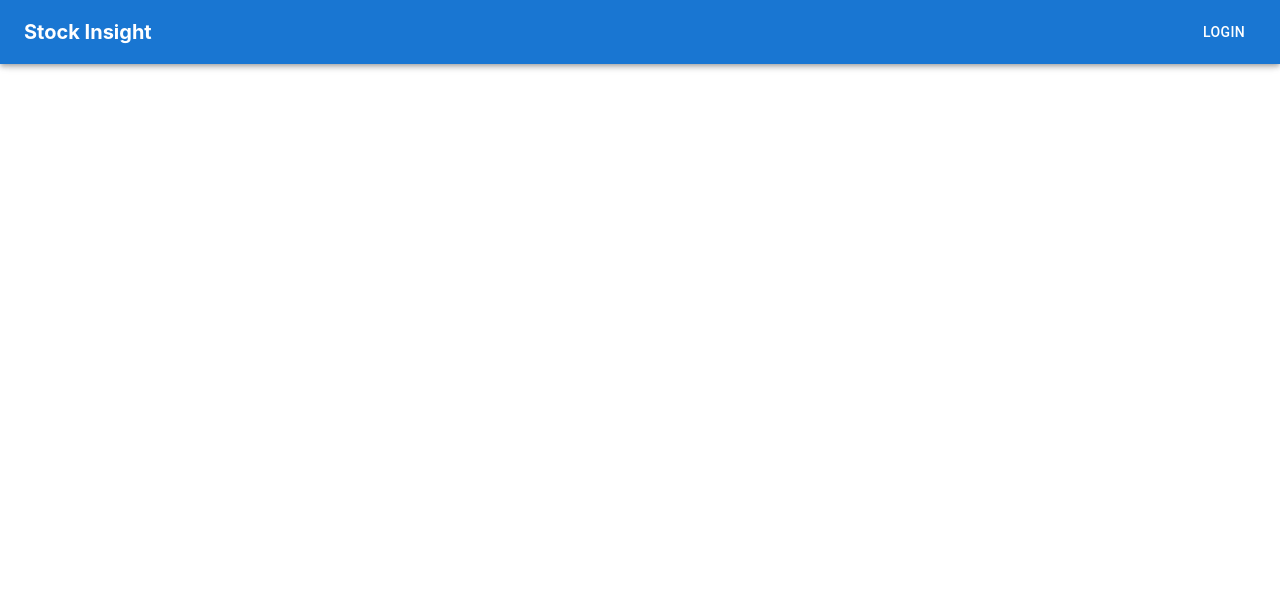
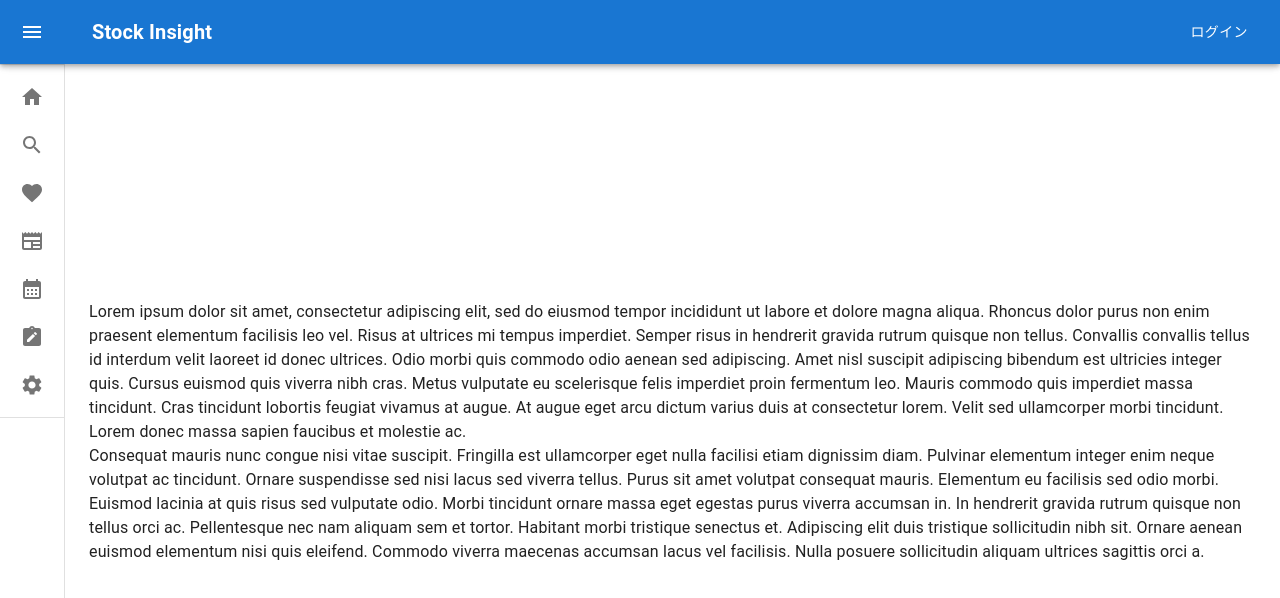
Before and after one commit to d-ishizuka/stock_insight, a React (Vite) app in the folder frontend/: page / in a window 1280 px wide. Shown: the top 598 px of the page. Built offline with nearby package versions, Linux system fonts and the light colour scheme.

Commit message:
introduce navbar

```diff
--- a/frontend/src/App.tsx
+++ b/frontend/src/App.tsx
@@ -1,11 +1,11 @@
-import { Header } from "./components/Header"
+import { MiniDrawer } from "./components/Navbar"
 
 function App() {
 
   return (
     <>
       <div className="content">
-        <Header />
+        <MiniDrawer />
       </div>
     </>
   )
--- /dev/null
+++ b/frontend/src/components/Navbar.tsx
@@ -0,0 +1,195 @@
+import * as React from 'react';
+import { styled, useTheme, Theme, CSSObject } from '@mui/material/styles';
+import { Link } from "react-router-dom";
+import Box from '@mui/material/Box';
+import MuiDrawer from '@mui/material/Drawer';
+import MuiAppBar, { AppBarProps as MuiAppBarProps } from '@mui/material/AppBar';
+import Toolbar from '@mui/material/Toolbar';
+import Button from '@mui/material/Button';
+import List from '@mui/material/List';
+import CssBaseline from '@mui/material/CssBaseline';
+import Divider from '@mui/material/Divider';
+import IconButton from '@mui/material/IconButton';
+import MenuIcon from '@mui/icons-material/Menu';
+import ChevronLeftIcon from '@mui/icons-material/ChevronLeft';
+import ChevronRightIcon from '@mui/icons-material/ChevronRight';
+import ListItem from '@mui/material/ListItem';
+import ListItemButton from '@mui/material/ListItemButton';
+import ListItemIcon from '@mui/material/ListItemIcon';
+import ListItemText from '@mui/material/ListItemText';
+import { NavbarData } from './NavbarData';
+import styles from './Header.module.css';
+
+const drawerWidth = 240;
+
+const openedMixin = (theme: Theme): CSSObject => ({
+  width: drawerWidth,
+  transition: theme.transitions.create('width', {
+    easing: theme.transitions.easing.sharp,
+    duration: theme.transitions.duration.enteringScreen,
+  }),
+  overflowX: 'hidden',
+});
+
+const closedMixin = (theme: Theme): CSSObject => ({
+  transition: theme.transitions.create('width', {
+    easing: theme.transitions.easing.sharp,
+    duration: theme.transitions.duration.leavingScreen,
+  }),
+  overflowX: 'hidden',
+  width: `calc(${theme.spacing(7)} + 1px)`,
+  [theme.breakpoints.up('sm')]: {
+    width: `calc(${theme.spacing(8)} + 1px)`,
+  },
+});
+
+const DrawerHeader = styled('div')(({ theme }) => ({
+  display: 'flex',
+  alignItems: 'center',
+  justifyContent: 'flex-end',
+  padding: theme.spacing(0, 1),
+  // necessary for content to be below app bar
+  ...theme.mixins.toolbar,
+}));
+
+interface AppBarProps extends MuiAppBarProps {
+  open?: boolean;
+}
+
+const AppBar = styled(MuiAppBar, {
+  shouldForwardProp: (prop) => prop !== 'open',
+})<AppBarProps>(({ theme, open }) => ({
+  zIndex: theme.zIndex.drawer + 1,
+  transition: theme.transitions.create(['width', 'margin'], {
+    easing: theme.transitions.easing.sharp,
+    duration: theme.transitions.duration.leavingScreen,
+  }),
+  ...(open && {
+    marginLeft: drawerWidth,
+    width: `calc(100% - ${drawerWidth}px)`,
+    transition: theme.transitions.create(['width', 'margin'], {
+      easing: theme.transitions.easing.sharp,
+      duration: theme.transitions.duration.enteringScreen,
+    }),
+  }),
+}));
+
+const Drawer = styled(MuiDrawer, { shouldForwardProp: (prop) => prop !== 'open' })(
+  ({ theme, open }) => ({
+    width: drawerWidth,
+    flexShrink: 0,
+    whiteSpace: 'nowrap',
+    boxSizing: 'border-box',
+    ...(open && {
+      ...openedMixin(theme),
+      '& .MuiDrawer-paper': openedMixin(theme),
+    }),
+    ...(!open && {
+      ...closedMixin(theme),
+      '& .MuiDrawer-paper': closedMixin(theme),
+    }),
+  }),
+);
+
+export const MiniDrawer = () => {
+  const theme = useTheme();
+  const [open, setOpen] = React.useState(false);
+
+  const handleDrawerOpen = () => {
+    setOpen(true);
+  };
+
+  const handleDrawerClose = () => {
+    setOpen(false);
+  };
+
+  return (
+    <Box sx={{ display: 'flex' }}>
+      <CssBaseline />
+      <AppBar position="fixed" open={open}>
+        <Toolbar>
+          <IconButton
+            color="inherit"
+            aria-label="open drawer"
+            onClick={handleDrawerOpen}
+            edge="start"
+            sx={{
+              marginRight: 5,
+              ...(open && { display: 'none' }),
+            }}
+          >
+            <MenuIcon />
+          </IconButton>
+          <div className={styles.headerTitle}>
+            Stock Insight
+          </div>
+          <Button color="inherit" href="#">ログイン</Button>
+        </Toolbar>
+      </AppBar>
+      <Drawer variant="permanent" open={open}>
+        <DrawerHeader>
+          <IconButton onClick={handleDrawerClose}>
+            {theme.direction === 'rtl' ? <ChevronRightIcon /> : <ChevronLeftIcon />}
+          </IconButton>
+        </DrawerHeader>
+        <Divider />
+        <List>
+          {NavbarData.map((value, key) => (
+            // TODO:ListItemにRouterのReactRouterLinkを使う
+            <ListItem key={key} disablePadding sx={{ display: 'block' }}>
+              <ListItemButton
+                sx={{
+                  minHeight: 48,
+                  justifyContent: open ? 'initial' : 'center',
+                  px: 2.5,
+                }}
+              >
+                <ListItemIcon
+                  sx={{
+                    minWidth: 0,
+                    mr: open ? 3 : 'auto',
+                    justifyContent: 'center',
+                  }}
+                >
+                  {value.icon}
+                </ListItemIcon>
+                <ListItemText primary={value.title} sx={{ opacity: open ? 1 : 0 }} />
+              </ListItemButton>
+            </ListItem>
+          ))}
+        </List>
+        <Divider />
+      </Drawer>
+      <Box component="main" sx={{ flexGrow: 1, p: 3 }}>
+        <DrawerHeader />
+        <div>
+          Lorem ipsum dolor sit amet, consectetur adipiscing elit, sed do eiusmod
+          tempor incididunt ut labore et dolore magna aliqua. Rhoncus dolor purus non
+          enim praesent elementum facilisis leo vel. Risus at ultrices mi tempus
+          imperdiet. Semper risus in hendrerit gravida rutrum quisque non tellus.
+          Convallis convallis tellus id interdum velit laoreet id donec ultrices.
+          Odio morbi quis commodo odio aenean sed adipiscing. Amet nisl suscipit
+          adipiscing bibendum est ultricies integer quis. Cursus euismod quis viverra
+          nibh cras. Metus vulputate eu scelerisque felis imperdiet proin fermentum
+          leo. Mauris commodo quis imperdiet massa tincidunt. Cras tincidunt lobortis
+          feugiat vivamus at augue. At augue eget arcu dictum varius duis at
+          consectetur lorem. Velit sed ullamcorper morbi tincidunt. Lorem donec massa
+          sapien faucibus et molestie ac.
+        </div>
+        <div>
+          Consequat mauris nunc congue nisi vitae suscipit. Fringilla est ullamcorper
+          eget nulla facilisi etiam dignissim diam. Pulvinar elementum integer enim
+          neque volutpat ac tincidunt. Ornare suspendisse sed nisi lacus sed viverra
+          tellus. Purus sit amet volutpat consequat mauris. Elementum eu facilisis
+          sed odio morbi. Euismod lacinia at quis risus sed vulputate odio. Morbi
+          tincidunt ornare massa eget egestas purus viverra accumsan in. In hendrerit
+          gravida rutrum quisque non tellus orci ac. Pellentesque nec nam aliquam sem
+          et tortor. Habitant morbi tristique senectus et. Adipiscing elit duis
+          tristique sollicitudin nibh sit. Ornare aenean euismod elementum nisi quis
+          eleifend. Commodo viverra maecenas accumsan lacus vel facilisis. Nulla
+          posuere sollicitudin aliquam ultrices sagittis orci a.
+        </div>
+      </Box>
+    </Box>
+  );
+}
--- /dev/null
+++ b/frontend/src/components/NavbarData.tsx
@@ -0,0 +1,46 @@
+import React from "react";
+import HomeIcon from '@mui/icons-material/Home';
+import SearchIcon from "@mui/icons-material/Search";
+import FavoriteIcon from '@mui/icons-material/Favorite';
+import NewspaperIcon from '@mui/icons-material/Newspaper';
+import CalendarMonthIcon from '@mui/icons-material/CalendarMonth';
+import NoteAltIcon from '@mui/icons-material/NoteAlt';
+import SettingsIcon from '@mui/icons-material/Settings';
+
+export const NavbarData = [
+  {
+    title: "ホーム",
+    icon: <HomeIcon />,
+    link: "/",
+  },
+  {
+    title: "検索",
+    icon: <SearchIcon />,
+    link: "/search",
+  },
+  {
+    title: "お気に入り",
+    icon: <FavoriteIcon />,
+    link: "/favorites",
+  },
+  {
+    title: "ニュース",
+    icon: <NewspaperIcon />,
+    link: "/news",
+  },
+  {
+    title: "決算・イベント",
+    icon: <CalendarMonthIcon />,
+    link: "/calendar",
+  },
+  {
+    title: "売買日記",
+    icon: <NoteAltIcon />,
+    link: "/notes",
+  },
+  {
+    title: "設定",
+    icon: <SettingsIcon />,
+    link: "/settings",
+  }
+]
```
